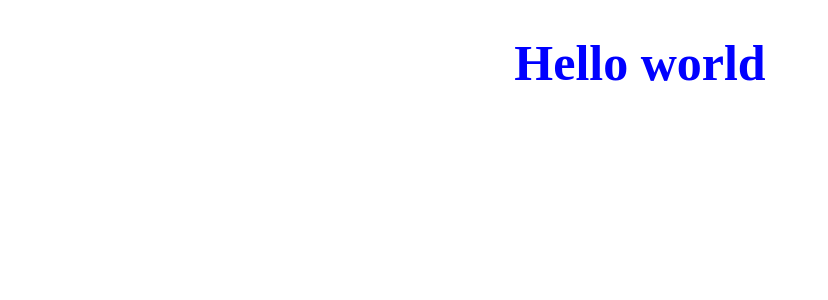
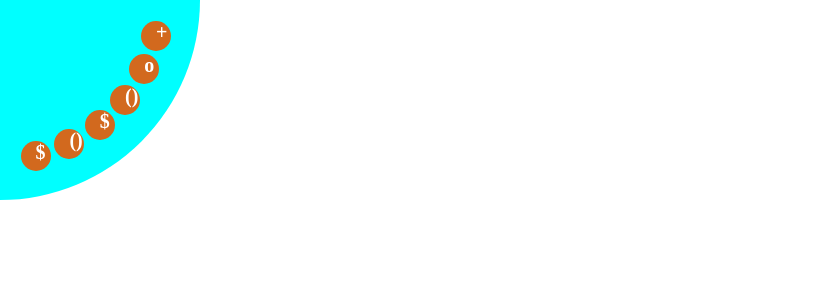
Before and after one commit to Bruno9t/Frontend-projeto-de-musica, a React (Create React App) app: page / in a window 1280 px wide. Shown: the top 300 px of the page, without its empty margins (0-828 px from the left). Built offline with nearby package versions, Linux system fonts and the light colour scheme.

Commit message:
menu circular criado

```diff
--- a/src/App.tsx
+++ b/src/App.tsx
@@ -1,7 +1,15 @@
 import React from 'react'
 
 import Home from './pages/Home'
+import GlobalStyle from './styles/globals'
 
-const App = () => <Home />
+const App = () => {
+  return (
+    <>
+      <GlobalStyle />
+      <Home />
+    </>
+  )
+}
 
 export default App
--- /dev/null
+++ b/src/components/Header/index.tsx
@@ -0,0 +1,31 @@
+import React from 'react'
+import { Container, MenuOptions, Option } from './styles'
+
+const Header = () => {
+  return (
+    <Container>
+      <MenuOptions>
+        <Option keyP={1}>
+          <figure>+</figure>
+        </Option>
+        <Option keyP={2}>
+          <figure>o</figure>
+        </Option>
+        <Option keyP={3}>
+          <figure>()</figure>
+        </Option>
+        <Option keyP={4}>
+          <figure>$</figure>
+        </Option>
+        <Option keyP={5}>
+          <figure>()</figure>
+        </Option>
+        <Option keyP={6}>
+          <figure>$</figure>
+        </Option>
+      </MenuOptions>
+    </Container>
+  )
+}
+
+export default Header
--- /dev/null
+++ b/src/components/Header/styles.ts
@@ -0,0 +1,73 @@
+import styled from 'styled-components'
+
+interface OptionProps {
+  keyP: number
+}
+
+const Container = styled.header`
+  position: absolute;
+  background-color: cyan;
+  height: ${defaults().diameter}px;
+  width: ${defaults().diameter}px;
+  border-radius: 50%;
+  top: ${-defaults().radius}px;
+  left: ${-defaults().radius}px;
+  transition: 400ms;
+
+  &:hover {
+    transform: scale(2);
+  }
+`
+
+const MenuOptions = styled.div`
+  width: auto;
+  height: auto;
+`
+
+const Option = styled.div<OptionProps>`
+  font-size: 20px;
+  position: absolute;
+  display: inline-block;
+  cursor:pointer;
+  color: white;
+  font-weight: bold;
+  background-color: chocolate;
+  height: ${defaults().boxOptionSize}px;
+  width: ${defaults().boxOptionSize}px;
+  left: ${props =>(defaults().centerX + 160 * Math.cos(props.keyP * (Math.PI / (2*(6 + 1))))).toFixed(3)}px;
+  top: ${props =>(defaults().centerY + 160 * Math.sin(props.keyP * (Math.PI / (2*(6 + 1))))).toFixed(3)}px;
+  border-radius: 50%;
+  transition: all 400ms;
+  border:none;
+
+  &:hover {
+    box-shadow: 0px 0px 5px gray;
+    color:chocolate;
+    background-color:white;
+  }
+
+  figure {
+    top: 50%;
+    transform: translateY(-50%);
+    left:50%;
+    transform:translateX(50%)
+  }
+`
+
+function defaults() {
+  return {
+    diameter: 400,
+    boxOptionSize: 30,
+    get radius() {
+      return this.diameter / 2
+    },
+    get centerX() {
+      return this.radius - this.boxOptionSize / 2
+    },
+    get centerY() {
+      return this.radius - this.boxOptionSize / 2
+    }
+  }
+}
+
+export { Container, MenuOptions, Option }
--- a/src/pages/Home/index.tsx
+++ b/src/pages/Home/index.tsx
@@ -1,13 +1,10 @@
 import React from 'react'
 
 import { Title, Container } from './styles'
+import Header from '../../components/Header'
 
 const Home = () => {
-  return (
-    <Container>
-      <Title>Hello world</Title>
-    </Container>
-  )
+  return <Header />
 }
 
 export default Home
--- /dev/null
+++ b/src/styles/globals.ts
@@ -0,0 +1,16 @@
+import { createGlobalStyle } from 'styled-components'
+
+export default createGlobalStyle`
+
+  * {
+    margin:0;
+    padding:0;
+    outline:0;
+    box-sizing:border-box;
+  }
+
+  button {
+    cursor:pointer;
+  }
+
+`
```
Also changed, not shown: .eslintrc.json.
